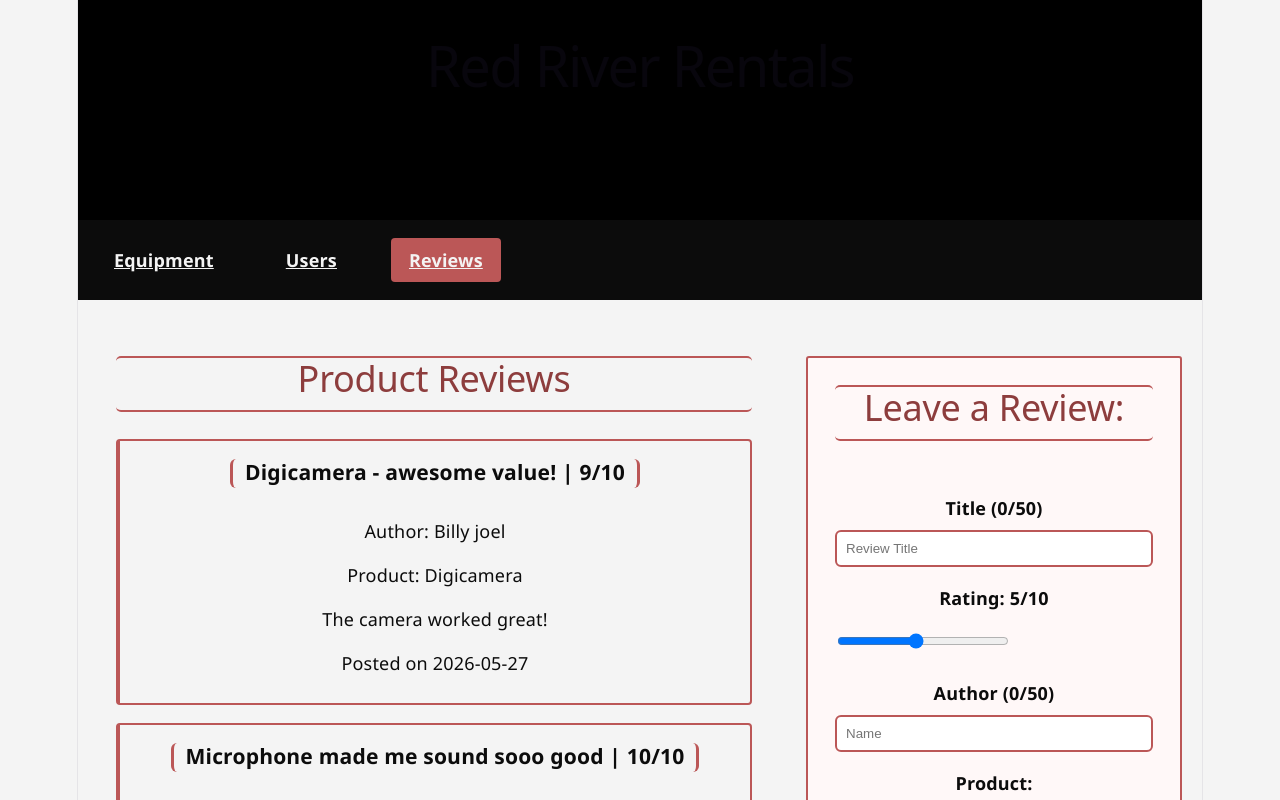
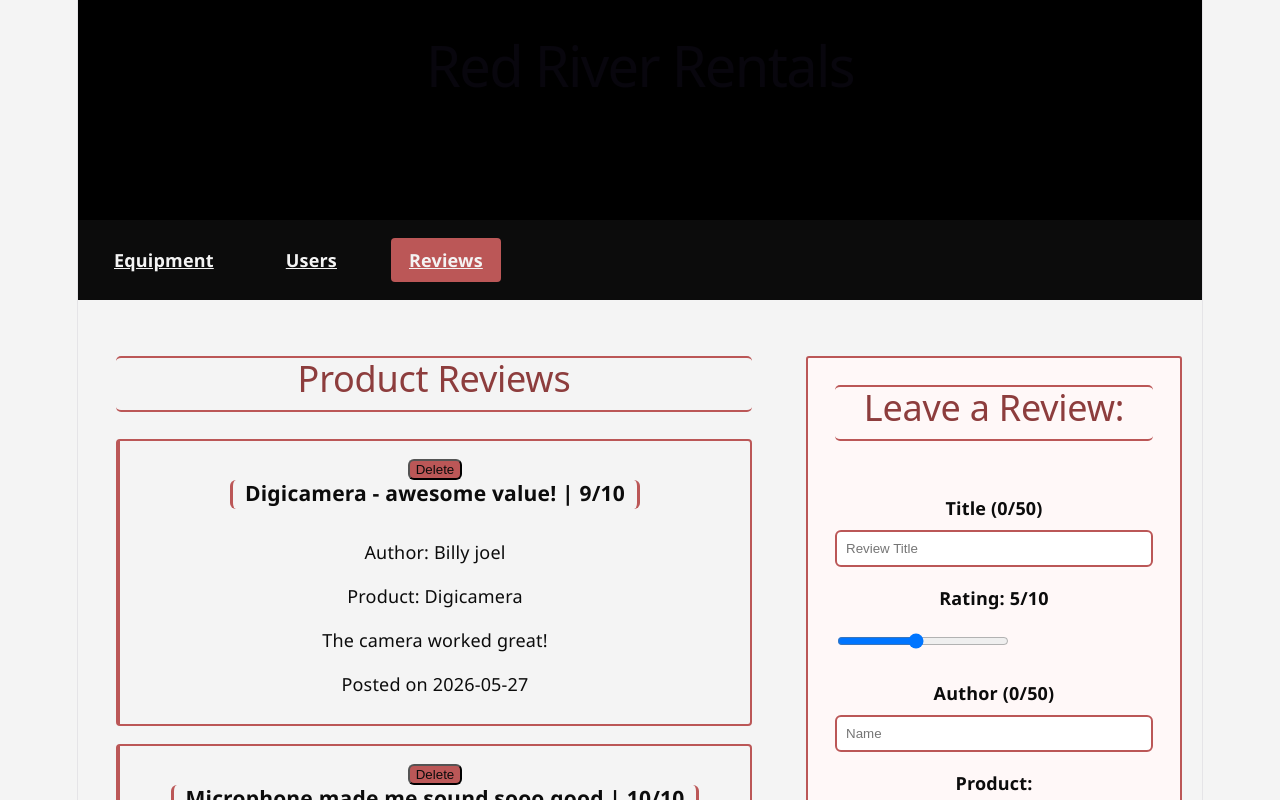
Before and after one commit to emaglaque2-rrc/full-stack-project-group-4, a React (Vite) app: page /reviews in a window 1280 px wide. Shown: the top 800 px of the page. Built offline with nearby package versions, Linux system fonts and the light colour scheme.

Commit message:
Feature: You can now delete reviews!

```diff
--- a/src/components/reviews/reviews.tsx
+++ b/src/components/reviews/reviews.tsx
@@ -61,6 +61,19 @@ function RenderReviews({ equipment }: equipmentProps) {
     });
   }
 
+
+  // Courtesy of https://stackoverflow.com/questions/63948123/remove-item-from-an-array-usestate-hook
+  function removeReview(review: Review){
+    const idToRemove = review.id // Grab ID of clicked review
+    const index = reviewList.findIndex(({id}) => id === idToRemove) // Find idToRemove by destructuring each review and comparing ID. if true, return index
+    if(index !== -1) { // findIndex returns -1 if it can't find the index
+      setReviewList([
+        ...reviewList.slice(0, index),
+        ...reviewList.slice(index + 1)
+      ]) // Combine slices so that everything BEFORE and AFTER the indexTBD is included, with the index to be deleted being removed. Then, return both slices as the new array.
+    }
+  }
+
   return (
     <>
       <section className="review-container">
@@ -69,6 +82,7 @@ function RenderReviews({ equipment }: equipmentProps) {
 
           {reviewList.map((review) => (
             <article key={review.id}>
+              <button onClick={() => removeReview(review)}>Delete</button>
               <h3>
                 {review.title} | {review.rating}/10
               </h3>
```
